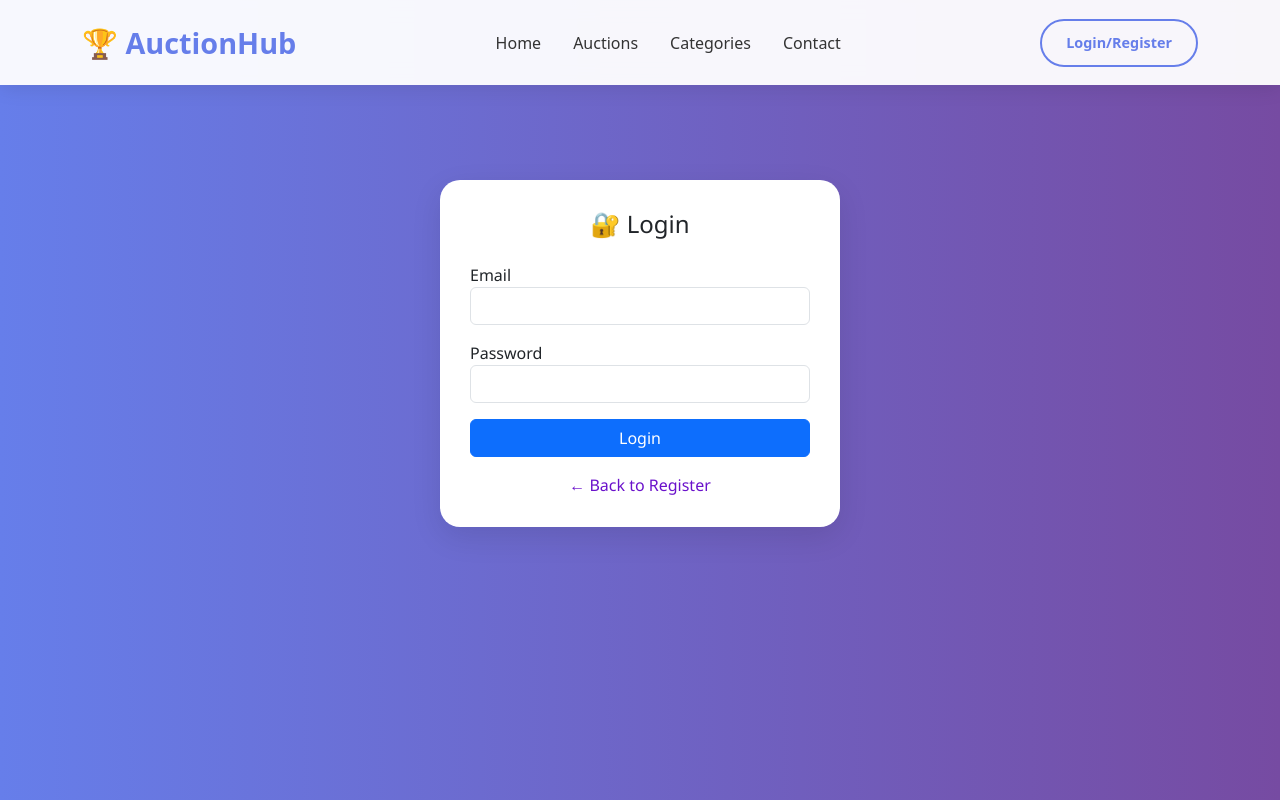
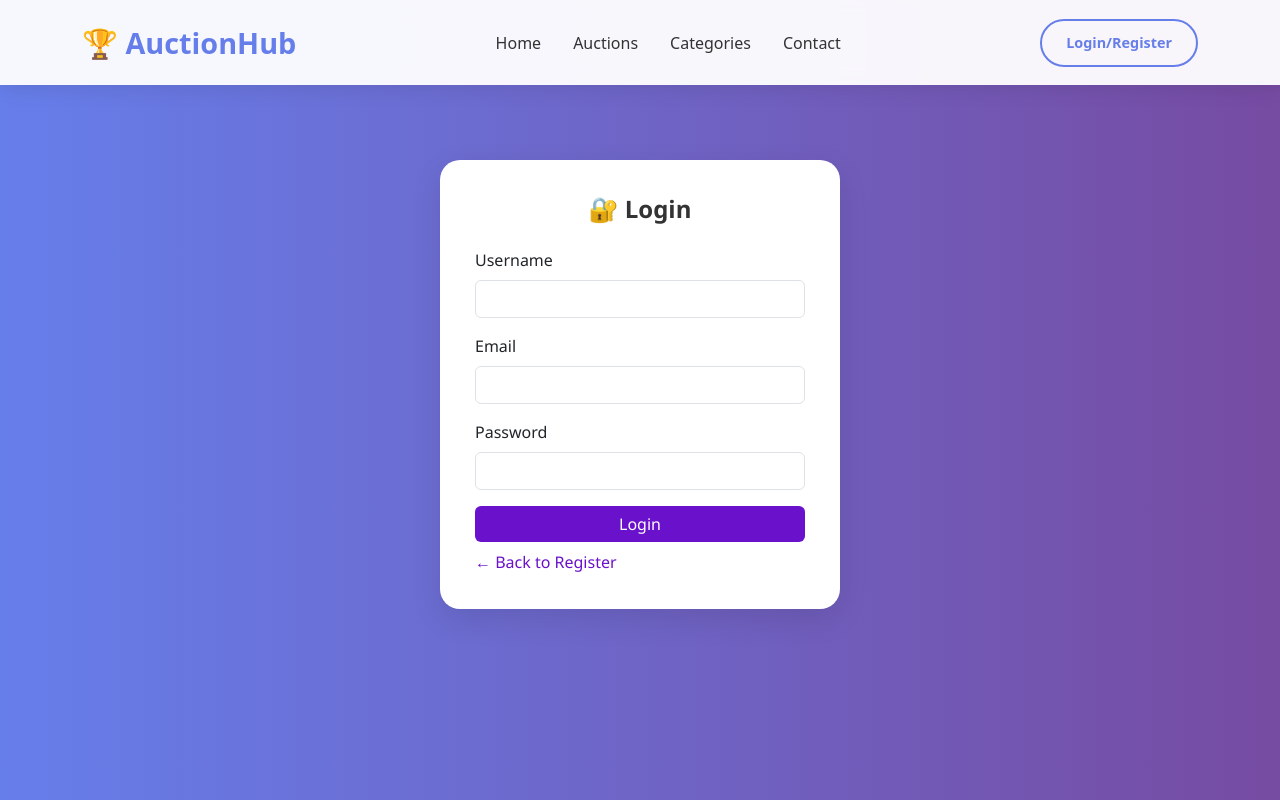
Before and after one commit to Keerthirddy/Online-auction-system, an Angular app in the folder Frontend/Online-auction/: page /login in a window 1280 px wide. Both pictures are taken after typing "Sample", "name@example.com", "Sample123" into the empty fields and a click on the button "Register". Shown: the top 800 px of the page. Built offline with nearby package versions, Linux system fonts and the light colour scheme.

Commit message:
feat: added login/register UI with username

```diff
--- a/Frontend/Online-auction/angular.json
+++ b/Frontend/Online-auction/angular.json
@@ -95,5 +95,8 @@
         }
       }
     }
+  },
+  "cli": {
+    "analytics": false
   }
 }
--- a/Frontend/Online-auction/src/app/components/login/login.component.css
+++ b/Frontend/Online-auction/src/app/components/login/login.component.css
@@ -1,14 +1,53 @@
+/* Full-page gradient background */
+:host {
+  display: block;
+  min-height: 100vh;
+  background: linear-gradient(to right, #667eea, #764ba2);
+  padding: 60px 20px 40px;
+  font-family: 'Segoe UI', sans-serif;
+  box-sizing: border-box;
+}
+
+/* Form Card Styling */
 .form-card {
   max-width: 400px;
-    margin: 120px auto;
+  margin: 100px auto 0 auto;
   background: white;
   border-radius: 20px;
   box-shadow: 0 10px 30px rgba(0, 0, 0, 0.1);
-    padding: 30px;
+  padding: 35px;
 }
 
+/* Heading */
+h4 {
+  font-weight: 600;
+  color: #333;
+}
+
+/* Label Styling */
+label {
+  font-weight: 500;
+}
+
+/* Buttons */
+.btn-primary,
+.btn-success {
+  background: #6a11cb;
+  border: none;
+  font-weight: 500;
+}
+
+.btn-primary:hover,
+.btn-success:hover {
+  background: #520dc2;
+}
+
+/* Toggle text link */
 .toggle-link {
   color: #6a11cb;
   font-weight: 500;
   cursor: pointer;
+  margin-top: 15px;
+  display: inline-block;
+  text-align: center;
 }
--- a/Frontend/Online-auction/src/app/components/login/login.component.html
+++ b/Frontend/Online-auction/src/app/components/login/login.component.html
@@ -1,41 +1,46 @@
-<section style="min-height: 100vh; background: linear-gradient(to right, #667eea, #764ba2); padding: 60px 20px 40px; font-family: 'Segoe UI', sans-serif; box-sizing: border-box;">
+<div class="form-card" *ngIf="!showRegister">
+  <h4 class="mb-4 text-center">🔐 Login</h4>
+  <form #loginForm="ngForm" (ngSubmit)="onLoginSubmit(loginForm)">
+    <div class="mb-3">
+      <label for="loginUsername" class="form-label">Username</label>
+      <input type="text" id="loginUsername" name="username" [(ngModel)]="loginData.username" class="form-control" required />
+    </div>
 
-    <!-- Registration Form -->
+    <div class="mb-3">
+      <label for="loginEmail" class="form-label">Email</label>
+      <input type="email" id="loginEmail" name="email" [(ngModel)]="loginData.email" class="form-control" required />
+    </div>
+
+    <div class="mb-3">
+      <label for="loginPassword" class="form-label">Password</label>
+      <input type="password" id="loginPassword" name="password" [(ngModel)]="loginData.password" class="form-control" required minlength="6" />
+    </div>
+
+    <button type="submit" class="btn btn-primary w-100">Login</button>
+  </form>
+  <div class="text-center toggle-link mt-2" (click)="toggleForm()">← Back to Register</div>
+</div>
+
+<!-- Registration form -->
 <div class="form-card" *ngIf="showRegister">
   <h4 class="mb-4 text-center">📝 Register</h4>
-      <form #registerForm="ngForm" (ngSubmit)="onRegister(registerForm)">
+  <form #registerForm="ngForm" (ngSubmit)="onRegisterSubmit(registerForm)">
     <div class="mb-3">
-          <label>Username</label>
-          <input type="text" class="form-control" name="username" ngModel required />
+      <label for="regUsername" class="form-label">Username</label>
+      <input type="text" id="regUsername" name="username" [(ngModel)]="registerData.username" class="form-control" required />
     </div>
+
     <div class="mb-3">
-          <label>Email</label>
-          <input type="email" class="form-control" name="email" ngModel required />
+      <label for="regEmail" class="form-label">Email</label>
+      <input type="email" id="regEmail" name="email" [(ngModel)]="registerData.email" class="form-control" required />
     </div>
+
     <div class="mb-3">
-          <label>Password</label>
-          <input type="password" class="form-control" name="password" ngModel required minlength="6" />
+      <label for="regPassword" class="form-label">Password</label>
+      <input type="password" id="regPassword" name="password" [(ngModel)]="registerData.password" class="form-control" required minlength="6" />
     </div>
+
     <button type="submit" class="btn btn-success w-100">Register</button>
   </form>
-      <div class="text-center toggle-link mt-3" (click)="toggleForms()">Already registered? Login here →</div>
+  <div class="text-center toggle-link mt-2" (click)="toggleForm()">Already registered? Login here →</div>
 </div>
-
-    <!-- Login Form -->
-    <div class="form-card" *ngIf="!showRegister">
-      <h4 class="mb-4 text-center">🔐 Login</h4>
-      <form #loginForm="ngForm" (ngSubmit)="onLogin(loginForm)">
-        <div class="mb-3">
-          <label>Email</label>
-          <input type="email" class="form-control" name="email" ngModel required />
-        </div>
-        <div class="mb-3">
-          <label>Password</label>
-          <input type="password" class="form-control" name="password" ngModel required />
-        </div>
-        <button type="submit" class="btn btn-primary w-100">Login</button>
-      </form>
-      <div class="text-center toggle-link mt-3" (click)="toggleForms()">← Back to Register</div>
-    </div>
-
-  </section>
--- a/Frontend/Online-auction/src/app/components/login/login.component.ts
+++ b/Frontend/Online-auction/src/app/components/login/login.component.ts
@@ -10,48 +10,69 @@ import { Router } from '@angular/router';
 export class LoginComponent {
   showRegister: boolean = true;
 
+  registerData = {
+    username: '',
+    email: '',
+    password: ''
+  };
+
+  loginData = {
+    username: '',
+    email: '',
+    password: ''
+  };
+
   constructor(private router: Router) {}
 
-  toggleForms() {
+  toggleForm() {
     this.showRegister = !this.showRegister;
   }
 
-  onRegister(form: NgForm) {
-    const { username, email, password } = form.value;
-
-    if (!username || !email || !password) {
-      alert('Please fill out all fields.');
+  onRegisterSubmit(form: NgForm) {
+    if (form.invalid) {
+      alert('Please fill out all registration fields.');
       return;
     }
 
-    if (password.length < 6) {
+    if (this.registerData.password.length < 6) {
       alert('Password must be at least 6 characters.');
       return;
     }
 
-    const user = { username, email, password };
-    localStorage.setItem('user', JSON.stringify(user));
+    localStorage.setItem('registeredUser', JSON.stringify(this.registerData));
     alert('Registered successfully! Now login.');
-    this.showRegister = false;
+    this.toggleForm();
   }
 
-  onLogin(form: NgForm) {
-    const { email, password } = form.value;
-    const storedUser = localStorage.getItem('user');
-
-    if (!storedUser) {
-      alert('No registered user found.');
+  onLoginSubmit(form: NgForm) {
+    if (form.invalid) {
+      alert('Please fill out all login fields.');
       return;
     }
 
-    const user = JSON.parse(storedUser);
-    if (email !== user.email || password !== user.password) {
-      alert('Invalid credentials.');
+    if (this.loginData.password.length < 6) {
+      alert('Password must be at least 6 characters.');
       return;
     }
 
-    localStorage.setItem('loggedInUser', user.username);
-    alert(`Welcome ${user.username}!`);
-    window.location.href = '/index.html'; // Adjust if using Angular routes
+    const stored = localStorage.getItem('registeredUser');
+    if (!stored) {
+      alert('No registered user found. Please register first.');
+      return;
+    }
+
+    const storedUser = JSON.parse(stored);
+    if (
+      storedUser.username === this.loginData.username &&
+      storedUser.email === this.loginData.email &&
+      storedUser.password === this.loginData.password
+    ) {
+      localStorage.setItem('loggedInUser', this.loginData.username);
+      if (confirm(`Welcome ${this.loginData.username}! Click OK to go to the homepage.`)) {
+        this.router.navigate(['/home']); // or replace with actual homepage route
+      }
+    } else {
+      alert('Invalid login credentials.');
+    }
   }
 }
```
Lines whose indentation alone changed are shown as unchanged.
